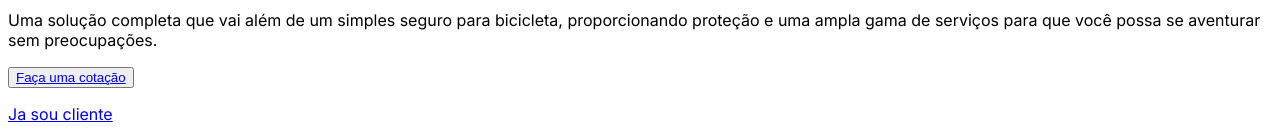
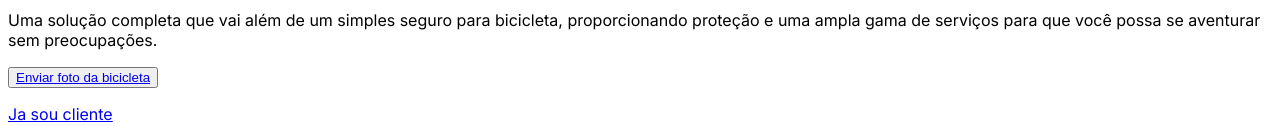
Before and after one commit to Pamschimalesky/challengsprint4, a Next.js app: page / in a window 1280 px wide. Shown: the part 691-828 px from the top of the page. Built offline with nearby package versions, Linux system fonts and the light colour scheme.

Commit message:
"enviar foto da bicicleta"

```diff
--- a/src/app/page.jsx
+++ b/src/app/page.jsx
@@ -31,7 +31,7 @@ export default function Page() {
                 </div>
 
                 <div className="btn">
-                  <button type="submit" className="btnCotacao"> <Link href="/Chatbot" className='linkCotacao'>Faça uma cotação</Link> </button>
+                  <button type="submit" className="btnCotacao"> <Link href="/Chatbot" className='linkCotacao'>Enviar foto da bicicleta</Link> </button>
                 </div>
 
                 </section>
```
